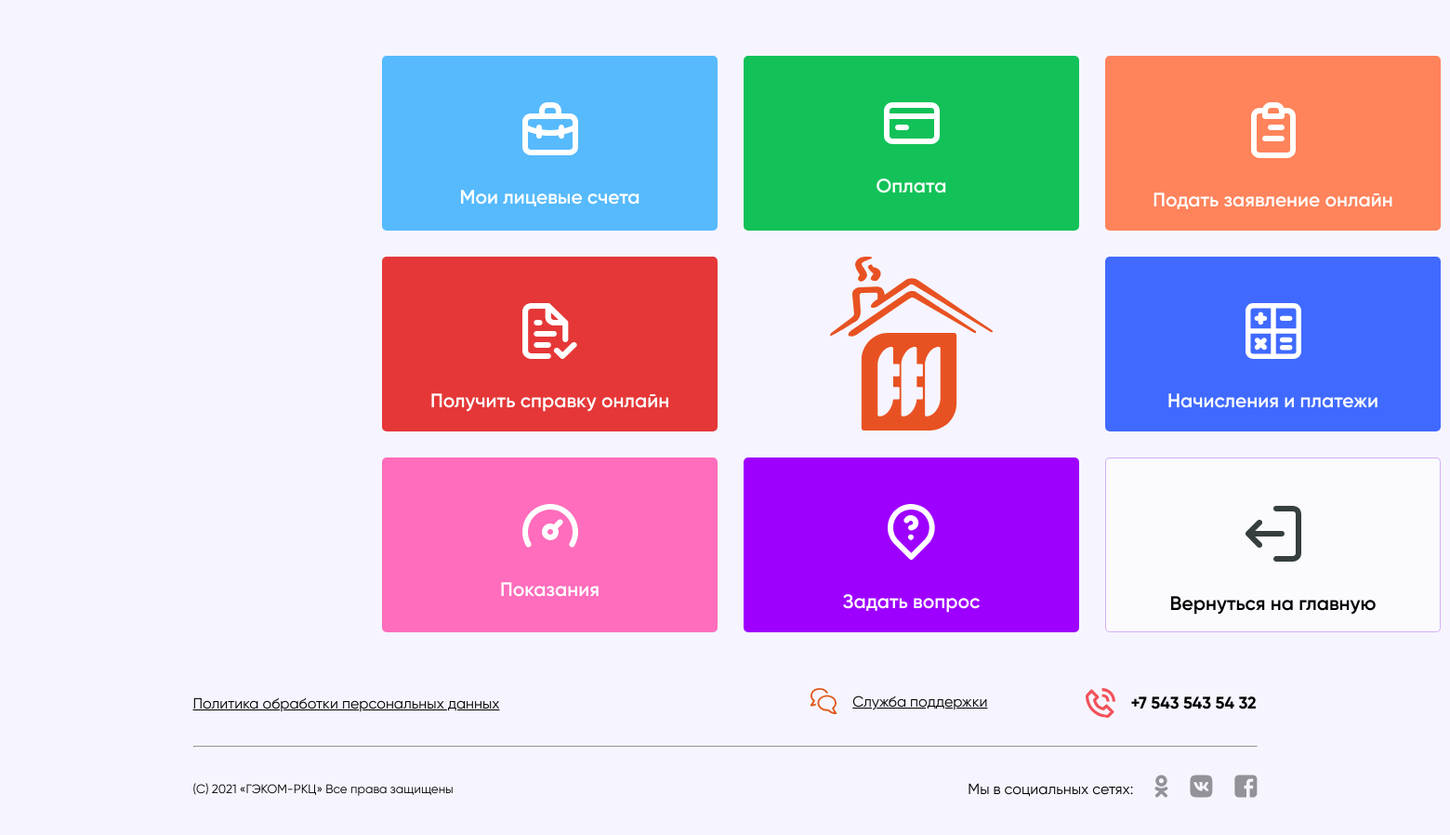
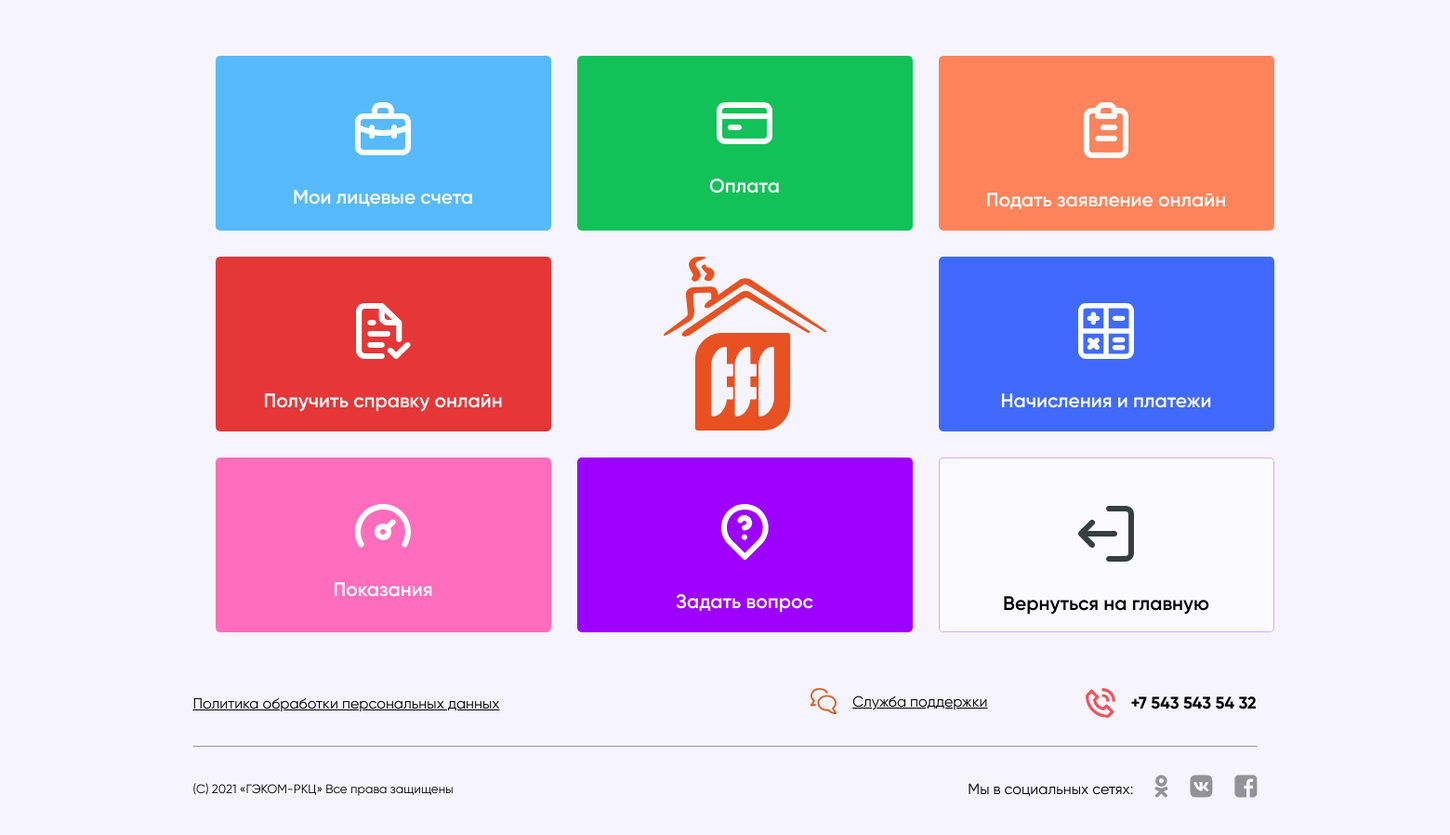
Before and after one commit to Lairan2-0/gekom, a PHP site: page /menu.php in a window 1560 px wide. Shown: the part 99-997 px from the top of the page at 93% size. Run offline with PHP 8.4, Linux system fonts and the light colour scheme; some libraries are stand-ins or nearby versions; some web fonts are replaced.

Commit message:
menu fixed main css (menu css fixed)

```diff
--- a/css/main.css
+++ b/css/main.css
@@ -565,7 +565,6 @@ nav{
     'bot-left bot-mid bot-right';
     align-items: center;
     padding: 10px;
-    margin: 0 387px 0 387px;
 }
 
 .menu-buttons > * {
@@ -580,18 +579,18 @@ nav{
     transition: all .2s ease-in-out;
 }
 
-.menu-buttons > *:hover {
+.menu-buttons > a:hover {
     transform: scale(1.1);
+}
+
+.menu-buttons a{
+    text-decoration: none;
 }
 
 .menu-buttons * p{
     font-family: Gilroy-SemiBold, serif;
     font-size: 21px;
     color: #ffffff;
-}
-
-.menu-buttons * a{
-    text-decoration: none;
 }
 
 .menu-buttons * *{
--- a/menu.php
+++ b/menu.php
@@ -11,62 +11,51 @@
     <script src="https://cdn.jsdelivr.net/npm/simple-parallax-js@5.0.2/dist/simpleParallax.min.js"></script>
 </head>
 <body>
+
 <?php require_once ("common/nav.php"); ?>
 
-<div class="menu-buttons">
-    <div class="menu-buttons__mpa">
-        <a href="" class="mpa__link">
+<main>
+    <div class="menu-buttons">
+        <a href="" class="menu-buttons__mpa">
             <img class="link__image" src="/img/mpa.svg" alt="mpa-image">
             <p class="link__text">Мои лицевые счета</p>
         </a>
-    </div>
-    <div class="menu-buttons__payment">
-        <a href="" class="payment__link">
+        <a href="" class="menu-buttons__payment">
             <img class="link__image" src="/img/payment.svg" alt="payment">
             <p class="payment__text">Оплата</p>
         </a>
-    </div>
-    <div class="menu-buttons__online-application">
-        <a href="" class="online-application__link">
+        <a href="" class="menu-buttons__online-application">
             <img class="link__image" src="/img/online-application.svg" alt="online-application">
             <p class="online-application__text">Подать заявление онлайн</p>
         </a>
-    </div>
-    <div class="menu-buttons__get-reference">
-        <a href="" class="get-reference__link">
+
+        <a href="" class="menu-buttons__get-reference">
             <img class="link__image" src="/img/reference.svg" alt="reference">
             <p class="get-reference__text">Получить справку онлайн</p>
         </a>
-    </div>
-    <img class="menu-buttons__space-between" src="/img/space-between.svg" alt="space-between">
-    <div class="menu-buttons__accurals">
-        <a href="" class="accurals__link">
+        <img class="menu-buttons__space-between" src="/img/space-between.svg" alt="space-between">
+        <a href="" class="menu-buttons__accurals">
             <img class="link__image" src="/img/accurals.svg" alt="accurals">
             <p class="accurals__text">Начисления и платежи</p>
         </a>
-    </div>
 
-    <div class="menu-buttons__indications">
-        <a href="" class="indications__link">
+        <a href="" class="menu-buttons__indications">
             <img class="link__image" src="/img/indications.svg" alt="indications">
             <p class="indications__text">Показания</p>
         </a>
-    </div>
-    <div class="menu-buttons__question">
-        <a href="" class="question__link">
+        <a class="menu-buttons__question">
             <img class="link__image" src="/img/question.svg" alt="question">
             <p class="question__text">Задать вопрос</p>
         </a>
-    </div>
-    <div class="menu-buttons__main">
-        <a href="" class="main__link">
+        <a href="" class="menu-buttons__main">
             <img class="link__image" src="/img/back-arrow.svg" alt="back-arrow">
             <p class="main__text">Вернуться на главную</p>
         </a>
     </div>
-</div>
+</main>
 
 <?php require_once ("common/footer.php"); ?>
 <script src="js/main.js"></script>
+
 </body>
 </html>
```
